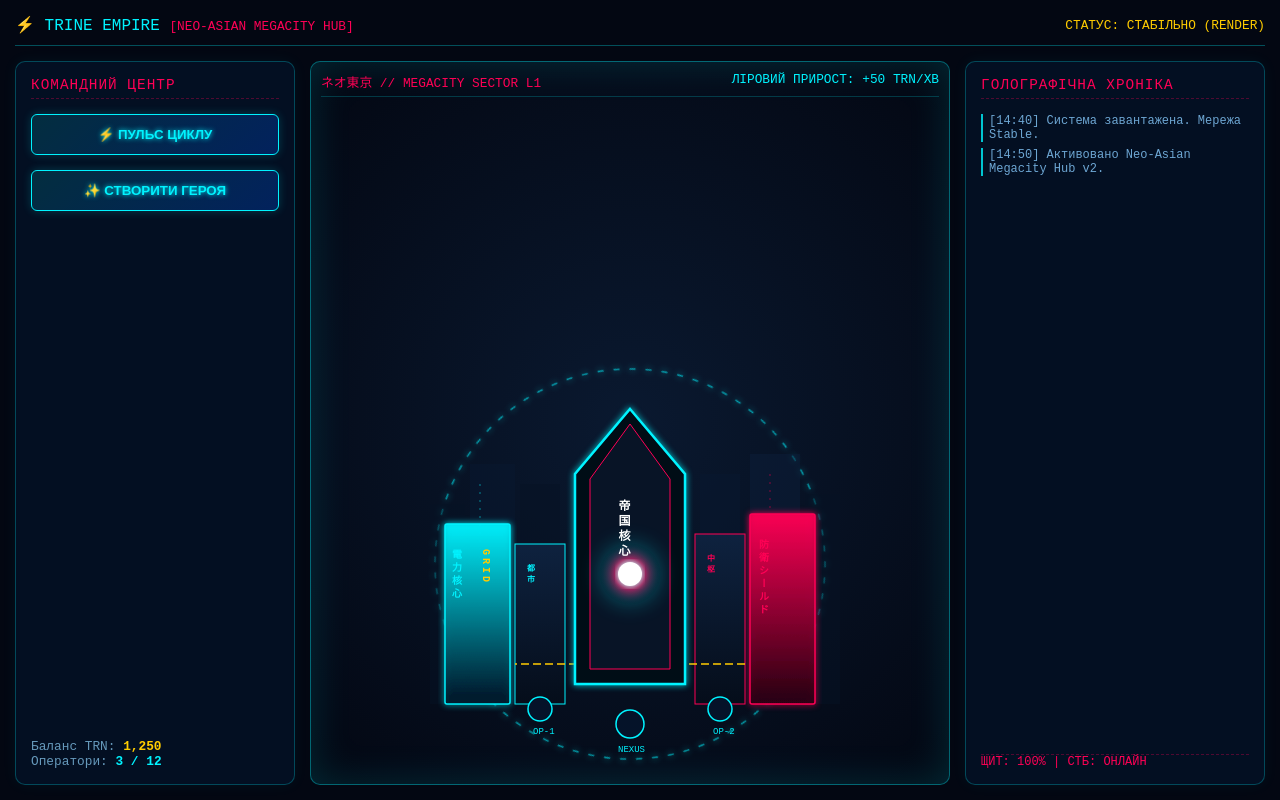
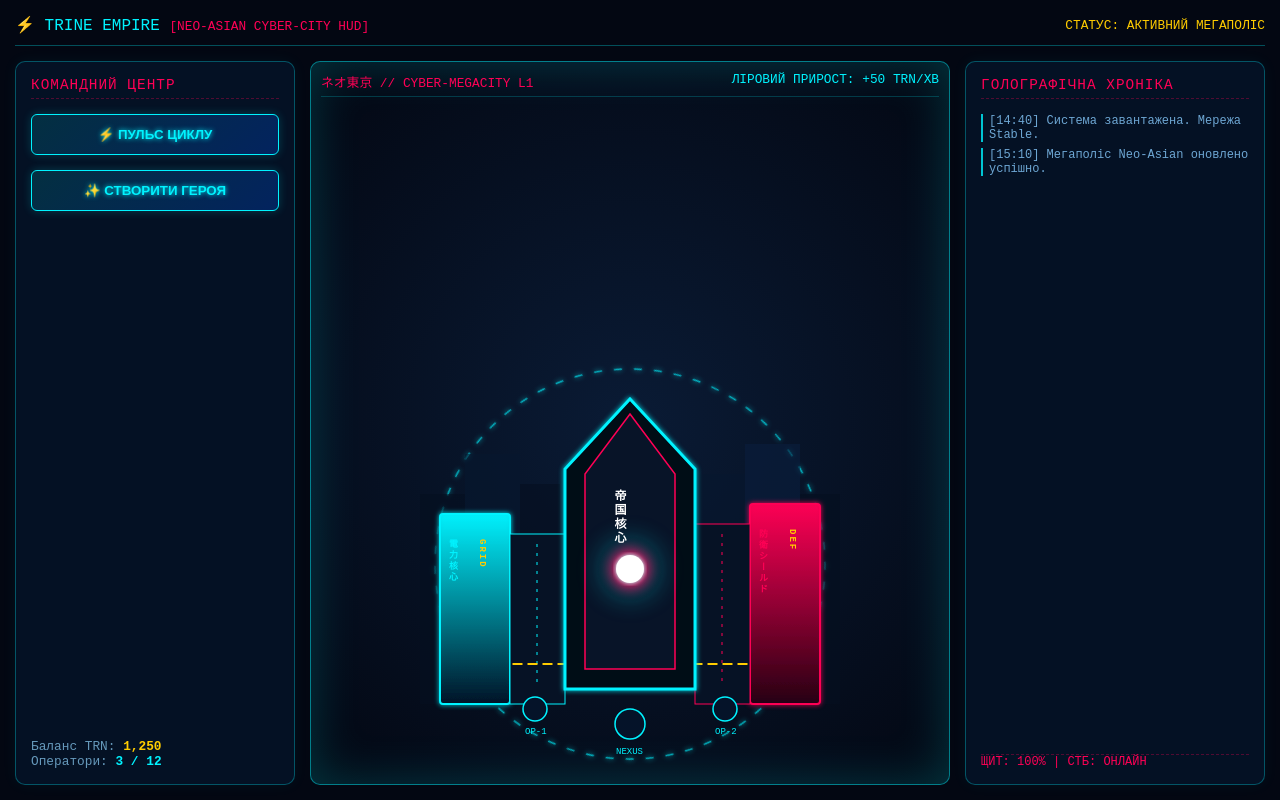
Before and after one commit to tymo1003-spec/trine-empire, a website: page public/index.html in a window 1280 px wide. Drawn offline with Linux system fonts and the light colour scheme.

Commit message:
Force overwrite with dense Neo-Asian Cyber-City

```diff
--- a/public/index.html
+++ b/public/index.html
@@ -32,8 +32,8 @@
             height: calc(100vh - 70px);
         }
         .panel {
-            background: rgba(5, 19, 41, 0.75);
-            border: 1px solid rgba(0, 243, 255, 0.25);
+            background: rgba(5, 19, 41, 0.85);
+            border: 1px solid rgba(0, 243, 255, 0.3);
             border-radius: 10px;
             padding: 15px;
             display: flex;
@@ -66,19 +66,19 @@
             color: #ff0055;
             box-shadow: 0 0 15px rgba(255, 0, 85, 0.4);
         }
-        /* Центральний блок: Щільний Neo-Asian Megacity */
+        /* Центральний блок: Максимально детальний Neo-Asian Megacity */
         .city-container {
             position: relative;
             display: flex;
             flex-direction: column;
             align-items: center;
             justify-content: space-between;
-            background: radial-gradient(circle at center, #0a1930 0%, #030712 100%);
-            border: 1px solid rgba(0, 243, 255, 0.4);
+            background: radial-gradient(circle at center, #0a1b35 0%, #030712 100%);
+            border: 1px solid rgba(0, 243, 255, 0.5);
             border-radius: 10px;
             padding: 10px;
             overflow: hidden;
-            box-shadow: inset 0 0 40px rgba(0, 243, 255, 0.15);
+            box-shadow: inset 0 0 50px rgba(0, 243, 255, 0.2);
         }
         .city-header {
             width: 100%;
@@ -93,29 +93,29 @@
             flex: 1;
             max-height: 420px;
         }
-        .kanji-vertical { fill: #00f3ff; font-size: 10px; font-weight: bold; writing-mode: tb; letter-spacing: 3px; }
-        .kanji-vertical.magenta { fill: #ff0055; }
-        .kanji-vertical.yellow { fill: #ffcc00; }
+        .kanji-v { fill: #00f3ff; font-size: 9px; font-weight: bold; writing-mode: tb; letter-spacing: 2px; }
+        .kanji-v.magenta { fill: #ff0055; }
+        .kanji-v.yellow { fill: #ffcc00; }
 
         .shield-dome {
             fill: none;
             stroke: #00f3ff;
             stroke-width: 1.5;
-            stroke-dasharray: 6 10;
-            opacity: 0.6;
-            animation: rotateDome 60s linear infinite;
+            stroke-dasharray: 8 12;
+            opacity: 0.7;
+            animation: rotateDome 50s linear infinite;
         }
         @keyframes rotateDome { from { transform: rotate(0deg); transform-origin: 250px 210px; } to { transform: rotate(360deg); transform-origin: 250px 210px; } }
 
-        .traffic-line { animation: trafficMove 2.5s linear infinite; }
-        .traffic-line-rev { animation: trafficMoveRev 3s linear infinite; }
-        @keyframes trafficMove { from { stroke-dashoffset: 30; } to { stroke-dashoffset: 0; } }
-        @keyframes trafficMoveRev { from { stroke-dashoffset: 0; } to { stroke-dashoffset: 30; } }
+        .traffic-line { animation: trafficMove 2s linear infinite; }
+        .traffic-line-rev { animation: trafficMoveRev 2.5s linear infinite; }
+        @keyframes trafficMove { from { stroke-dashoffset: 25; } to { stroke-dashoffset: 0; } }
+        @keyframes trafficMoveRev { from { stroke-dashoffset: 0; } to { stroke-dashoffset: 25; } }
 
-        .reactor-glow { animation: reactorPulse 1.8s ease-in-out infinite alternate; }
+        .reactor-glow { animation: reactorPulse 1.5s ease-in-out infinite alternate; }
         @keyframes reactorPulse {
-            0% { r: 22px; opacity: 0.7; }
-            100% { r: 32px; opacity: 1; filter: drop-shadow(0 0 15px #00f3ff); }
+            0% { r: 24px; opacity: 0.7; }
+            100% { r: 36px; opacity: 1; filter: drop-shadow(0 0 18px #00f3ff); }
         }
 
         .shockwave {
@@ -123,17 +123,17 @@
             stroke: #00f3ff;
             stroke-width: 3;
             opacity: 0;
-            transform-origin: 250px 220px;
+            transform-origin: 250px 215px;
         }
         .shockwave.active { animation: shockwaveExpand 0.7s ease-out; }
         @keyframes shockwaveExpand {
             0% { r: 15px; opacity: 1; stroke: #00f3ff; }
             50% { stroke: #ff0055; }
-            100% { r: 250px; opacity: 0; stroke-width: 1; }
+            100% { r: 260px; opacity: 0; stroke-width: 1; }
         }
 
         .hero-pad { fill: #051329; stroke: #00f3ff; stroke-width: 1.5; transition: all 0.4s ease; }
-        .hero-pad.active-hero { fill: #ff0055; stroke: #ffffff; filter: drop-shadow(0 0 10px #ff0055); }
+        .hero-pad.active-hero { fill: #ff0055; stroke: #ffffff; filter: drop-shadow(0 0 12px #ff0055); }
 
         .floating-reward {
             position: absolute;
@@ -167,8 +167,8 @@
 </head>
 <body>
     <header>
-        <div>⚡ TRINE EMPIRE <span style="color: #ff0055; font-size: 0.8rem;">[NEO-ASIAN MEGACITY HUB]</span></div>
-        <div style="font-size: 0.8rem; color: #ffcc00;">СТАТУС: СТАБІЛЬНО (RENDER)</div>
+        <div>⚡ TRINE EMPIRE <span style="color: #ff0055; font-size: 0.8rem;">[NEO-ASIAN CYBER-CITY HUD]</span></div>
+        <div style="font-size: 0.8rem; color: #ffcc00;">СТАТУС: АКТИВНИЙ МЕГАПОЛІС</div>
     </header>
 
     <div class="main-layout">
@@ -183,34 +183,30 @@
             </div>
         </div>
 
-        <!-- ЦЕНТРАЛЬНА КОЛОНКА: ДЕТАЛЬНИЙ КІБЕР-МЕГАПОЛІС -->
+        <!-- ЦЕНТРАЛЬНА КОЛОНКА: ЩІЛЬНИЙ КІБЕР-МЕГАПОЛІС -->
         <div class="city-container">
             <div class="city-header">
-                <span style="color: #ff0055;">ネオ東京 // MEGACITY SECTOR L1</span>
+                <span style="color: #ff0055;">ネオ東京 // CYBER-MEGACITY L1</span>
                 <span style="color: #00f3ff;">ЛІРОВИЙ ПРИРОСТ: +50 TRN/ХВ</span>
             </div>
 
             <svg class="city-svg" viewBox="0 0 500 420" xmlns="http://www.w3.org/2000/svg">
                 <defs>
-                    <linearGradient id="bldgCyan" x1="0%" y1="100%" x2="0%" y2="0%">
-                        <stop offset="0%" stop-color="#021024" stop-opacity="0.95"/>
-                        <stop offset="100%" stop-color="#00f3ff" stop-opacity="0.85"/>
+                    <linearGradient id="bCyan" x1="0%" y1="100%" x2="0%" y2="0%">
+                        <stop offset="0%" stop-color="#021226" stop-opacity="1"/>
+                        <stop offset="100%" stop-color="#00f3ff" stop-opacity="0.9"/>
                     </linearGradient>
-                    <linearGradient id="bldgMagenta" x1="0%" y1="100%" x2="0%" y2="0%">
-                        <stop offset="0%" stop-color="#240210" stop-opacity="0.95"/>
-                        <stop offset="100%" stop-color="#ff0055" stop-opacity="0.85"/>
+                    <linearGradient id="bMag" x1="0%" y1="100%" x2="0%" y2="0%">
+                        <stop offset="0%" stop-color="#260212" stop-opacity="1"/>
+                        <stop offset="100%" stop-color="#ff0055" stop-opacity="0.9"/>
                     </linearGradient>
-                    <linearGradient id="bldgDark" x1="0%" y1="100%" x2="0%" y2="0%">
-                        <stop offset="0%" stop-color="#050d1a" stop-opacity="1"/>
-                        <stop offset="100%" stop-color="#0e223f" stop-opacity="1"/>
-                    </linearGradient>
-                    <radialGradient id="coreGlow" cx="50%" cy="50%" r="50%">
+                    <radialGradient id="coreGr" cx="50%" cy="50%" r="50%">
                         <stop offset="0%" stop-color="#00f3ff" stop-opacity="1"/>
                         <stop offset="50%" stop-color="#ff0055" stop-opacity="0.6"/>
                         <stop offset="100%" stop-color="#030712" stop-opacity="0"/>
                     </radialGradient>
-                    <filter id="neonGlow">
-                        <feGaussianBlur stdDeviation="3" result="coloredBlur"/>
+                    <filter id="nGlide">
+                        <feGaussianBlur stdDeviation="2.5" result="coloredBlur"/>
                         <feMerge>
                             <feMergeNode in="coloredBlur"/>
                             <feMergeNode in="SourceGraphic"/>
@@ -218,74 +214,70 @@
                     </filter>
                 </defs>
 
-                <!-- Захисний енергетичний купол -->
-                <circle cx="250" cy="210" r="195" class="shield-dome" filter="url(#neonGlow)"/>
+                <!-- Захисний купол -->
+                <circle cx="250" cy="210" r="195" class="shield-dome" filter="url(#nGlide)"/>
 
-                <!-- ФОНОВИЙ ШАР (Дальні хмарочоси мегаполісу) -->
-                <g opacity="0.5">
-                    <rect x="50" y="150" width="35" height="200" fill="#061224"/>
-                    <rect x="90" y="110" width="45" height="240" fill="#091830"/>
-                    <rect x="140" y="130" width="40" height="220" fill="#061224"/>
-                    <rect x="320" y="120" width="40" height="230" fill="#091830"/>
-                    <rect x="370" y="100" width="50" height="250" fill="#0d1f3b"/>
-                    <rect x="425" y="140" width="35" height="210" fill="#061224"/>
-                    <!-- Вікна на задньому плані -->
-                    <line x1="100" y1="130" x2="100" y2="320" stroke="#00f3ff" stroke-width="1" stroke-dasharray="2 6"/>
-                    <line x1="390" y1="120" x2="390" y2="320" stroke="#ff0055" stroke-width="1" stroke-dasharray="2 6"/>
+                <!-- Фоновий шар хмарочосів -->
+                <g opacity="0.6">
+                    <rect x="40" y="140" width="45" height="210" fill="#051020"/>
+                    <rect x="85" y="100" width="55" height="250" fill="#081830"/>
+                    <rect x="140" y="130" width="40" height="220" fill="#051020"/>
+                    <rect x="320" y="120" width="45" height="230" fill="#081830"/>
+                    <rect x="365" y="90" width="55" height="260" fill="#0b1f3f"/>
+                    <rect x="420" y="140" width="40" height="210" fill="#051020"/>
                 </g>
 
-                <!-- СЕРЕДНІЙ ШАР (Основні неонові вежі та комерційні блоки) -->
+                <!-- Середній шар: Великі неонові вежі -->
                 <g>
-                    <!-- Вежа №1 (Енерго-сектор зліва) -->
-                    <rect x="65" y="170" width="65" height="180" fill="url(#bldgCyan)" stroke="#00f3ff" stroke-width="1.5" filter="url(#neonGlow)" rx="2"/>
-                    <text x="75" y="195" class="kanji-vertical">電力核心</text>
-                    <text x="105" y="195" class="kanji-vertical yellow">GRID</text>
+                    <!-- Ліва Енерго-вежа -->
+                    <rect x="60" y="160" width="70" height="190" fill="url(#bCyan)" stroke="#00f3ff" stroke-width="2" filter="url(#nGlide)" rx="3"/>
+                    <text x="72" y="185" class="kanji-v">電力核心</text>
+                    <text x="102" y="185" class="kanji-v yellow">GRID</text>
 
-                    <!-- Вежа №2 (Оборонний сектор справа) -->
-                    <rect x="370" y="160" width="65" height="190" fill="url(#bldgMagenta)" stroke="#ff0055" stroke-width="1.5" filter="url(#neonGlow)" rx="2"/>
-                    <text x="382" y="185" class="kanji-vertical magenta">防衛シールド</text>
+                    <!-- Права Оборонна вежа -->
+                    <rect x="370" y="150" width="70" height="200" fill="url(#bMag)" stroke="#ff0055" stroke-width="2" filter="url(#nGlide)" rx="3"/>
+                    <text x="382" y="175" class="kanji-v magenta">防衛シールド</text>
+                    <text x="412" y="175" class="kanji-v yellow">DEF</text>
 
-                    <!-- Додаткові ближні хмарочоси -->
-                    <rect x="135" y="190" width="50" height="160" fill="url(#bldgDark)" stroke="#00f3ff" stroke-width="1"/>
-                    <text x="150" y="210" class="kanji-vertical" style="font-size:8px;">都市</text>
+                    <!-- Ближні хмарочоси з вікнами -->
+                    <rect x="130" y="180" width="55" height="170" fill="#061225" stroke="#00f3ff" stroke-width="1"/>
+                    <line x1="157" y1="190" x2="157" y2="330" stroke="#00f3ff" stroke-width="1" stroke-dasharray="3 6"/>
 
-                    <rect x="315" y="180" width="50" height="170" fill="url(#bldgDark)" stroke="#ff0055" stroke-width="1"/>
-                    <text x="330" y="200" class="kanji-vertical magenta" style="font-size:8px;">中枢</text>
+                    <rect x="315" y="170" width="55" height="180" fill="#061225" stroke="#ff0055" stroke-width="1"/>
+                    <line x1="342" y1="180" x2="342" y2="330" stroke="#ff0055" stroke-width="1" stroke-dasharray="3 6"/>
 
-                    <!-- Багатоярусні повітряні магістралі (Трафік) -->
-                    <line x1="65" y1="210" x2="435" y2="210" stroke="#00f3ff" stroke-dasharray="10 6" stroke-width="2.5" class="traffic-line" filter="url(#neonGlow)"/>
-                    <line x1="65" y1="270" x2="435" y2="270" stroke="#ff0055" stroke-dasharray="12 8" stroke-width="2" class="traffic-line-rev" filter="url(#neonGlow)"/>
-                    <line x1="135" y1="310" x2="365" y2="310" stroke="#ffcc00" stroke-dasharray="8 4" stroke-width="1.5" class="traffic-line"/>
+                    <!-- Повітряні магістралі трафіку -->
+                    <line x1="60" y1="200" x2="440" y2="200" stroke="#00f3ff" stroke-dasharray="12 6" stroke-width="3" class="traffic-line" filter="url(#nGlide)"/>
+                    <line x1="60" y1="260" x2="440" y2="260" stroke="#ff0055" stroke-dasharray="15 8" stroke-width="2.5" class="traffic-line-rev" filter="url(#nGlide)"/>
+                    <line x1="130" y1="310" x2="370" y2="310" stroke="#ffcc00" stroke-dasharray="10 5" stroke-width="2" class="traffic-line"/>
                 </g>
 
-                <!-- ЦЕНТРАЛЬНА ЦИТАДЕЛЬ L1 CORE (Величне Головне Ядро) -->
+                <!-- Центральна Цитадель L1 Core -->
                 <g>
-                    <!-- Зовнішній каркас цитаделі -->
-                    <polygon points="250,55 305,120 305,330 195,330 195,120" fill="#030914" stroke="#00f3ff" stroke-width="2.5" filter="url(#neonGlow)"/>
-                    <polygon points="250,70 290,125 290,315 210,315 210,125" fill="#081426" stroke="#ff0055" stroke-width="1"/>
+                    <polygon points="250,45 315,115 315,335 185,335 185,115" fill="#030914" stroke="#00f3ff" stroke-width="3" filter="url(#nGlide)"/>
+                    <polygon points="250,60 295,120 295,315 205,315 205,120" fill="#081428" stroke="#ff0055" stroke-width="1.5"/>
 
-                    <!-- Серцевина реактора -->
-                    <circle cx="250" cy="220" r="28" fill="url(#coreGlow)" class="reactor-glow"/>
-                    <circle cx="250" cy="220" r="12" fill="#ffffff" filter="url(#neonGlow)"/>
+                    <!-- Реактор -->
+                    <circle cx="250" cy="215" r="32" fill="url(#coreGr)" class="reactor-glow"/>
+                    <circle cx="250" cy="215" r="14" fill="#ffffff" filter="url(#nGlide)"/>
 
-                    <!-- Кандзі на Цитаделі -->
-                    <text x="242" y="145" class="kanji-vertical" style="fill:#fff; font-size:12px;">帝国核心</text>
+                    <text x="238" y="135" class="kanji-v" style="fill:#fff; font-size:12px;">帝国核心</text>
                 </g>
 
-                <!-- ПЛАТФОРМИ ОПЕРАТОРІВ (ГЕРОЇВ) -->
+                <!-- Платформи операторів -->
                 <g id="heroesPlatforms">
-                    <circle cx="160" cy="355" r="12" class="hero-pad" id="pad1"/>
-                    <text x="153" y="380" fill="#00f3ff" font-size="9px">OP-1</text>
+                    <circle cx="155" cy="355" r="12" class="hero-pad" id="pad1"/>
+                    <text x="145" y="380" fill="#00f3ff" font-size="9px">OP-1</text>
 
-                    <circle cx="250" cy="370" r="14" class="hero-pad" id="pad2"/>
-                    <text x="238" y="398" fill="#00f3ff" font-size="9px">NEXUS</text>
+                    <circle cx="250" cy="370" r="15" class="hero-pad" id="pad2"/>
+                    <text x="236" y="400" fill="#00f3ff" font-size="9px">NEXUS</text>
 
-                    <circle cx="340" cy="355" r="12" class="hero-pad" id="pad3"/>
-                    <text x="333" y="380" fill="#00f3ff" font-size="9px">OP-2</text>
+                    <circle cx="345" cy="355" r="12" class="hero-pad" id="pad3"/>
+                    <text x="335" y="380" fill="#00f3ff" font-size="9px">OP-2</text>
                 </g>
 
-                <!-- Ефект ударної хвилі при кліку -->
-                <circle cx="250" cy="220" r="10" class="shockwave" id="shockWave"/>
+                <!-- Хвиля імпульсу -->
+                <circle cx="250" cy="215" r="10" class="shockwave" id="shockWave"/>
             </svg>
 
             <div class="floating-reward" id="floatingReward">+50 TRN</div>
@@ -296,7 +288,7 @@
             <div class="panel-title">ГОЛОГРАФІЧНА ХРОНІКА</div>
             <div class="chronicle-log" id="chronicleLog">
                 <div class="log-item">[14:40] Система завантажена. Мережа Stable.</div>
-                <div class="log-item">[14:50] Активовано Neo-Asian Megacity Hub v2.</div>
+                <div class="log-item">[15:10] Мегаполіс Neo-Asian оновлено успішно.</div>
             </div>
             <div style="font-size: 0.75rem; color: #ff0055; border-top: 1px dashed rgba(255,0,85,0.3); pt: 5px;">
                 ЩИТ: 100% | СТБ: ОНЛАЙН
```
